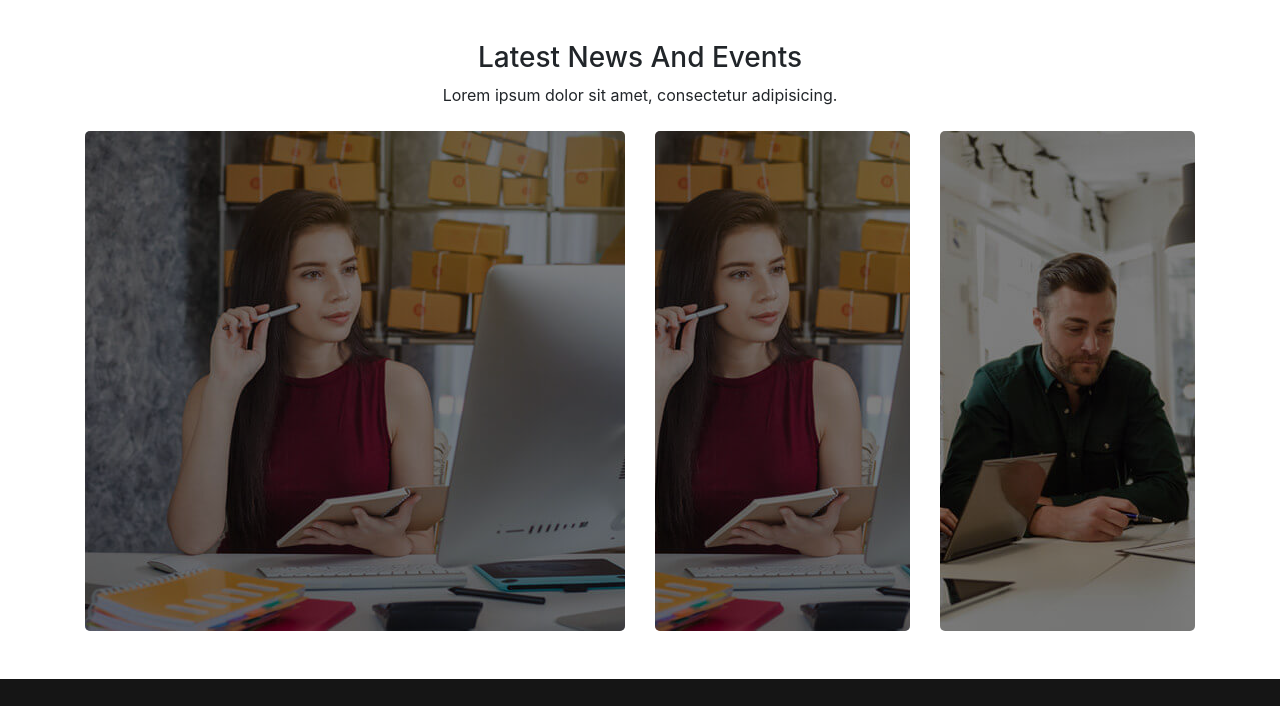
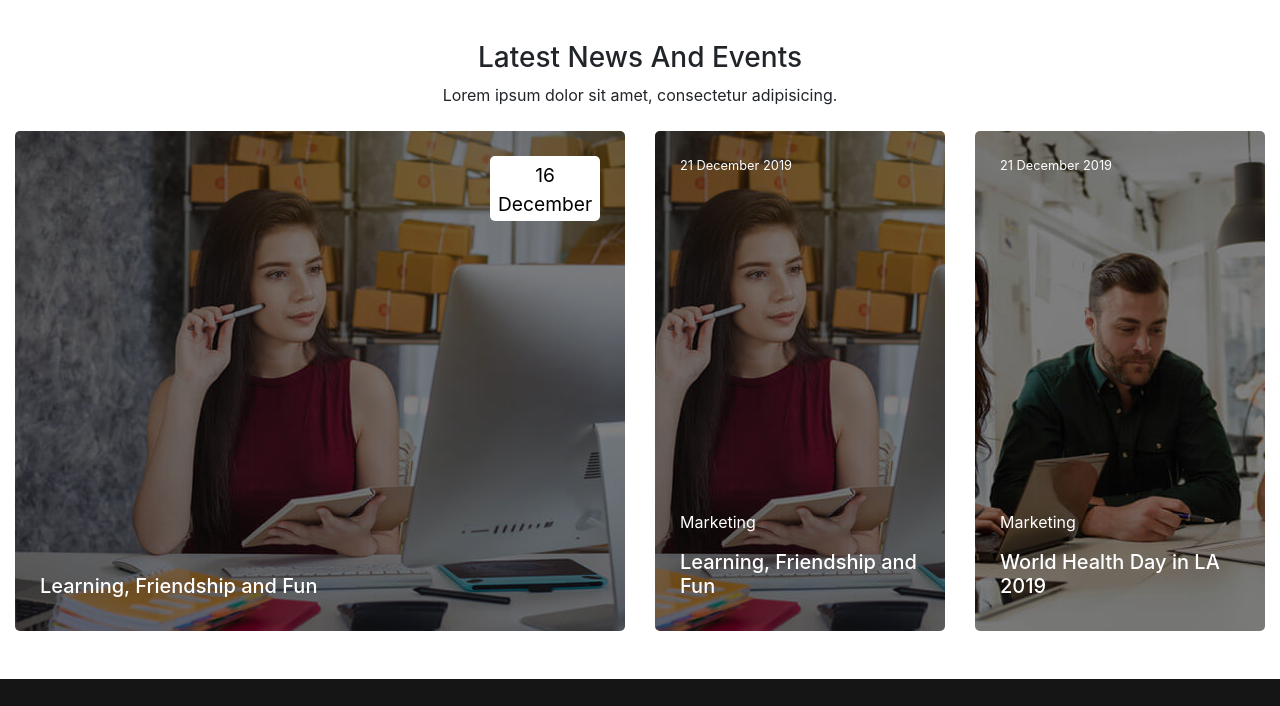
Before and after one commit to Hossam-Tarek/design-home-page, a plain HTML site: page index.html in a window 1280 px wide. Shown: the part 1740-2446 px from the top of the page. Drawn offline with Linux system fonts and the light colour scheme.

Commit message:
Add date and description to latest news cards

```diff
--- a/css/style.css
+++ b/css/style.css
@@ -165,3 +165,30 @@
 .image-fade:hover + .image {
     transform: scale(1.1);
 }
+
+.date {
+    position: absolute;
+    top: 25px;
+    left: 25px;
+    font-size: 0.8em;
+}
+
+.description {
+    position: absolute;
+    left: 25px;
+    bottom: 25px;
+}
+
+#date-box {
+    position: absolute;
+    top: 25px;
+    right: 25px;
+    background-color: #fff;
+    border-radius: 5px;
+    width: 18%;
+    height: 13%;
+    font-size: 1.2em;
+    color: black;
+    text-align: center;
+    padding: 5px;
+}
--- a/index.html
+++ b/index.html
@@ -180,7 +180,7 @@
     </div>
     <!-- End of slider -->
 
-    <div class="container-lg">
+    <div class="container-fluid">
         <div class="row mt-5">
             <!-- First card -->
             <div class="col-12 col-md-6 col-xl">
@@ -280,19 +280,38 @@
             </div>
             <div class="col-12 col-md-12 col-lg-6 mt-2">
                 <div class="image-container">
-                    <div class="image-fade"></div>
+                    <div class="image-fade">
+                        <div id="date-box">
+                            16 December
+                        </div>
+                        <div class="description">
+                            <h5>Learning, Friendship and Fun</h5>
+                        </div>
+                    </div>
                     <img class="image" src="images/latest-news-01.jpg">
                 </div>
             </div>
             <div class="col-12 col-md-6 col-lg-3 mt-2">
                 <div class="image-container">
-                    <div class="image-fade"></div>
+                    <div class="image-fade">
+                        <p class="date">21 December 2019</p>
+                        <div class="description">
+                            <p>Marketing</p>
+                            <h5>Learning, Friendship and Fun</h5>
+                        </div>
+                    </div>
                     <img class="image" src="images/latest-news-01.jpg">
                 </div>
             </div>
             <div class="col-12 col-md-6 col-lg-3 mt-2">
                 <div class="image-container">
-                    <div class="image-fade"></div>
+                    <div class="image-fade">
+                        <p class="date">21 December 2019</p>
+                        <div class="description">
+                            <p>Marketing</p>
+                            <h5>World Health Day in LA 2019</h5>
+                        </div>
+                    </div>
                     <img class="image" src="images/latest-news-02.jpg">
                 </div>
             </div>
```
